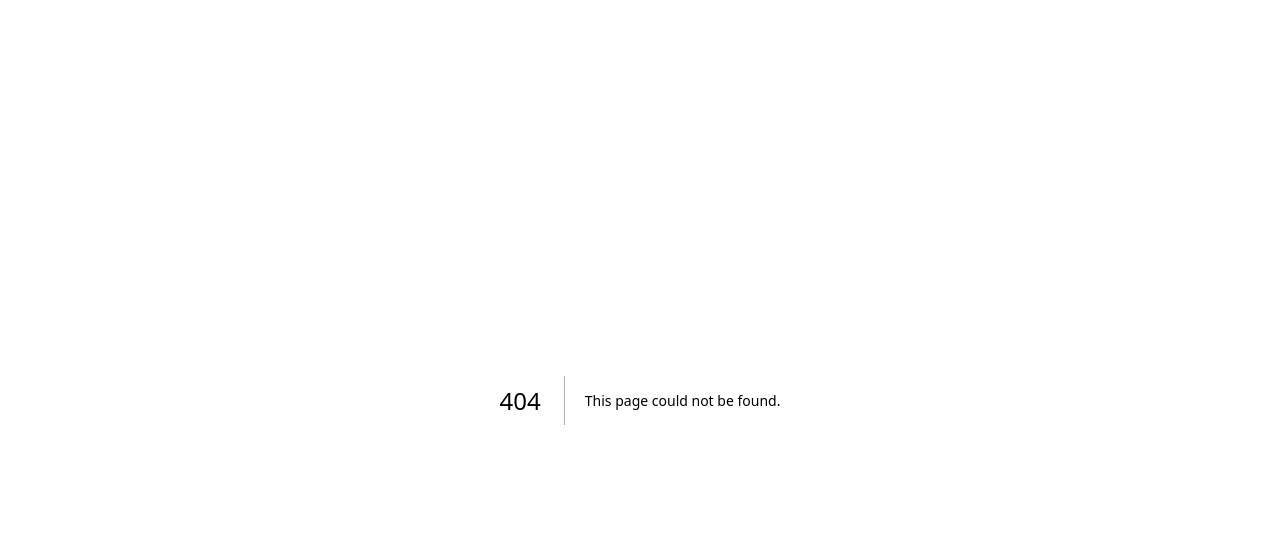
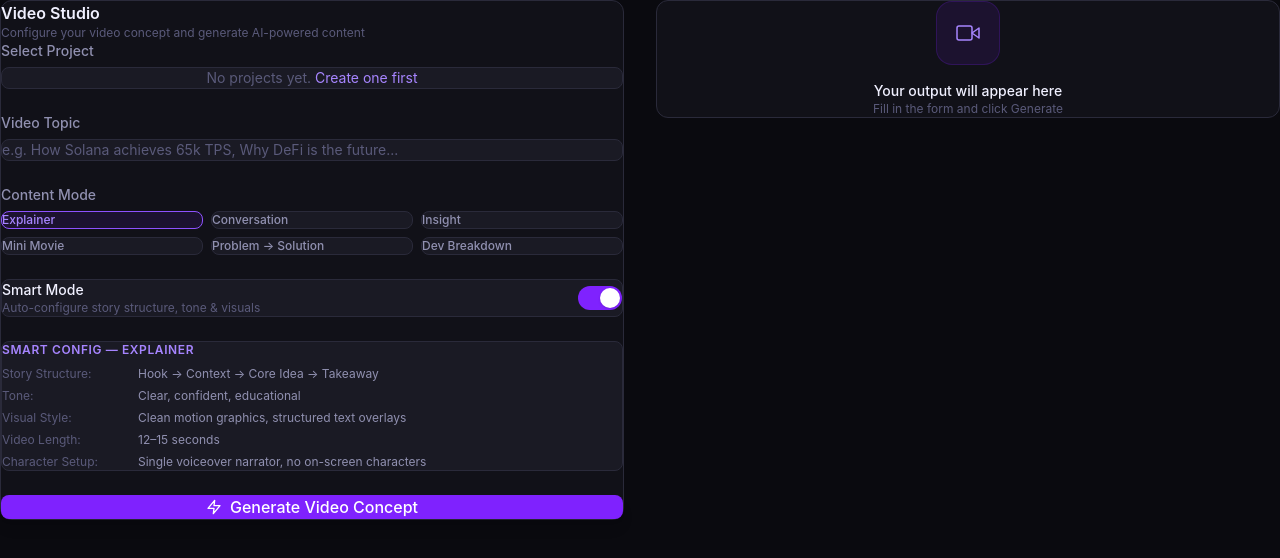
Before and after one commit to Sharif899/nino-story-video-studio, a Next.js app: page /studio in a window 1280 px wide. Before the commit this address had no page. Shown: the top 558 px of the page. Built offline with nearby package versions, Linux system fonts and the light colour scheme.

Commit message:
feat: add Studio page

```diff
--- /dev/null
+++ b/app/studio/page.tsx
@@ -0,0 +1,153 @@
+"use client";
+
+import { useState } from "react";
+import { Project, ContentMode, SmartConfig, GeneratedOutput } from "@/lib/types";
+import { generateStudioOutput } from "@/lib/generate";
+import { saveSession } from "@/lib/storage";
+import { generateId } from "@/lib/storage";
+import StudioForm from "@/components/studio/StudioForm";
+import OutputPanel from "@/components/studio/OutputPanel";
+
+export default function StudioPage() {
+  const [loading, setLoading] = useState(false);
+  const [output, setOutput] = useState<GeneratedOutput | null>(null);
+  const [currentMode, setCurrentMode] = useState<ContentMode>("Explainer");
+  const [currentSmartConfig, setCurrentSmartConfig] = useState<SmartConfig>({
+    storyStructure: "",
+    tone: "",
+    visualStyle: "",
+    videoLength: "",
+    characterSetup: "",
+  });
+  const [error, setError] = useState("");
+
+  const handleGenerate = async (
+    project: Project,
+    topic: string,
+    mode: ContentMode,
+    smartConfig: SmartConfig
+  ) => {
+    setLoading(true);
+    setError("");
+    setOutput(null);
+    setCurrentMode(mode);
+    setCurrentSmartConfig(smartConfig);
+
+    try {
+      const result = await generateStudioOutput(
+        project,
+        topic,
+        mode,
+        smartConfig
+      );
+      setOutput(result);
+
+      saveSession({
+        projectId: project.id,
+        topic,
+        mode,
+        smartConfig,
+        output: result,
+        createdAt: new Date().toISOString(),
+      });
+    } catch (err) {
+      setError(
+        err instanceof Error
+          ? err.message
+          : "Something went wrong. Please try again."
+      );
+    } finally {
+      setLoading(false);
+    }
+  };
+
+  return (
+    <div className="p-6">
+      <div className="max-w-7xl mx-auto">
+        <div className="grid grid-cols-1 lg:grid-cols-2 gap-8">
+          {/* Left — Form */}
+          <div className="flex flex-col gap-4">
+            <div className="bg-[var(--surface)] border border-[var(--border)] rounded-xl p-6">
+              <h2 className="text-base font-semibold text-[var(--text-primary)] mb-1">
+                Video Studio
+              </h2>
+              <p className="text-xs text-[var(--text-muted)] mb-6">
+                Configure your video concept and generate AI-powered content
+              </p>
+              <StudioForm
+                onGenerate={handleGenerate}
+                loading={loading}
+              />
+            </div>
+          </div>
+
+          {/* Right — Output */}
+          <div className="flex flex-col gap-4">
+            {loading && (
+              <div className="bg-[var(--surface)] border border-[var(--border)] rounded-xl p-12 flex flex-col items-center justify-center gap-4">
+                <div className="relative w-12 h-12">
+                  <div className="absolute inset-0 rounded-full border-2 border-violet-600/20" />
+                  <div className="absolute inset-0 rounded-full border-2 border-violet-600 border-t-transparent animate-spin" />
+                </div>
+                <div className="text-center">
+                  <p className="text-sm font-medium text-[var(--text-primary)]">
+                    Generating your video concept...
+                  </p>
+                  <p className="text-xs text-[var(--text-muted)] mt-1">
+                    This takes a few seconds
+                  </p>
+                </div>
+              </div>
+            )}
+
+            {error && (
+              <div className="bg-red-500/10 border border-red-500/20 rounded-xl p-6 text-center">
+                <p className="text-sm text-red-400">{error}</p>
+              </div>
+            )}
+
+            {output && !loading && (
+              <div className="bg-[var(--surface)] border border-[var(--border)] rounded-xl p-6">
+                <OutputPanel
+                  output={output}
+                  mode={currentMode}
+                  smartConfig={currentSmartConfig}
+                />
+              </div>
+            )}
+
+            {!output && !loading && !error && (
+              <div className="bg-[var(--surface)] border border-[var(--border)] rounded-xl p-12 flex flex-col items-center justify-center gap-4">
+                <div className="w-16 h-16 rounded-2xl bg-violet-600/10 border border-violet-600/20 flex items-center justify-center">
+                  <svg
+                    xmlns="http://www.w3.org/2000/svg"
+                    width="24"
+                    height="24"
+                    viewBox="0 0 24 24"
+                    fill="none"
+                    stroke="currentColor"
+                    strokeWidth="1.5"
+                    strokeLinecap="round"
+                    strokeLinejoin="round"
+                    className="text-violet-400"
+                  >
+                    <polygon points="23 7 16 12 23 17 23 7" />
+                    <rect x="1" y="5" width="15" height="14" rx="2" ry="2" />
+                  </svg>
+                </div>
+                <div className="text-center">
+                  <p className="text-sm font-medium text-[var(--text-primary)]">
+                    Your output will appear here
+                  </p>
+                  <p className="text-xs text-[var(--text-muted)] mt-1">
+                    Fill in the form and click Generate
+                  </p>
+                </div>
+              </div>
+            )}
+          </div>
+        </div>
+      </div>
+    </div>
+  );
+}
```
